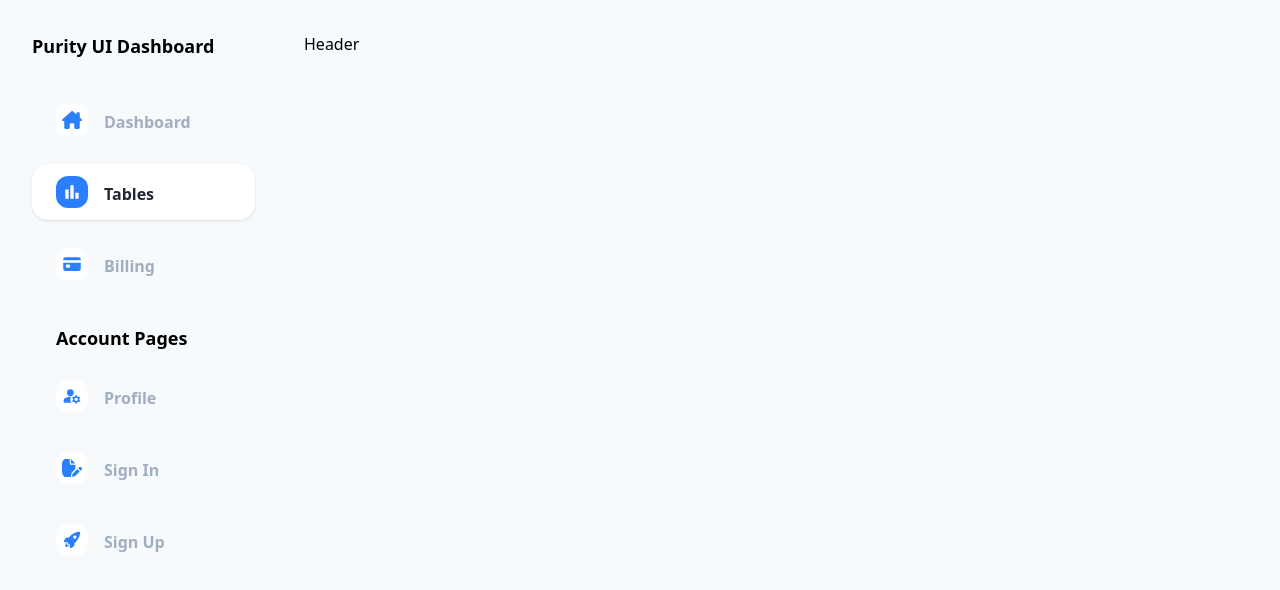
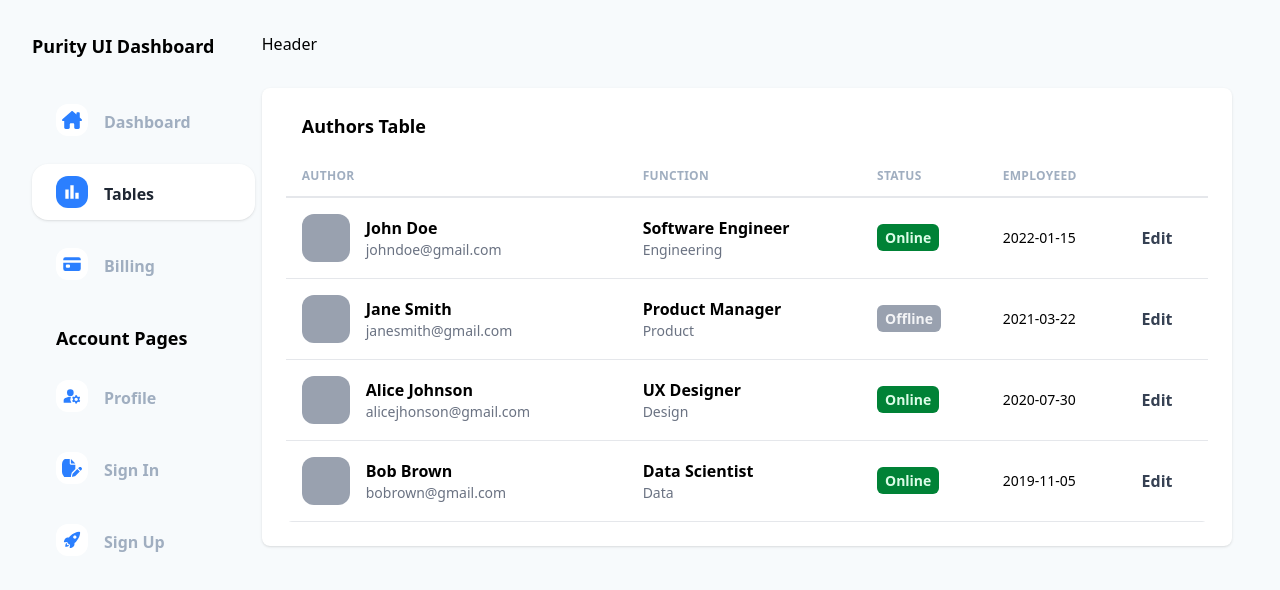
Before and after one commit to msanchariii/purity-dashboard, a Next.js app: page /tables in a window 1280 px wide. Shown: the top 590 px of the page. Built offline with nearby package versions, Linux system fonts and the light colour scheme.

Commit message:
Add AuthorsTable component and integrate with fake data

```diff
--- a/src/app/(sidebar)/layout.tsx
+++ b/src/app/(sidebar)/layout.tsx
@@ -7,9 +7,9 @@ const SideBarLayout = ({ children }: { children: ReactNode }) => {
     return (
         <div className="flex">
             <Sidebar
-                className={`hidden lg:block basis-1/5 fixed top-0 left-0 h-screen`}
+                className={`hidden lg:block basis-1/6 fixed top-0 left-0 h-screen`}
             />
-            <main className="ml-0 lg:ml-[20%] basis-full lg:basis-4/5 py-8 px-12 h-[200vh]">
+            <main className="ml-0 lg:ml-[16.7%] basis-full lg:basis-5/6 py-8 px-12 h-[200vh]">
                 <Header />
                 {children}
             </main>
--- a/src/app/(sidebar)/tables/page.tsx
+++ b/src/app/(sidebar)/tables/page.tsx
@@ -1,7 +1,13 @@
+import AuthorsTable from "@/components/AuthorsTable";
+import { authors } from "@/lib/fakeData";
 import React from "react";
 
 const TablesPage = () => {
-    return <div></div>;
+    return (
+        <div>
+            <AuthorsTable authors={authors} />
+        </div>
+    );
 };
 
 export default TablesPage;
--- /dev/null
+++ b/src/components/AuthorsTable.tsx
@@ -0,0 +1,108 @@
+import { Author } from "@/lib/fakeData";
+import React, { ReactNode } from "react";
+
+const TableCell = ({
+    children,
+    className,
+    ...props
+}: {
+    children: ReactNode;
+    className?: string;
+}) => {
+    return (
+        <td className={`py-4 px-4 ${className}`} {...props}>
+            {children}
+        </td>
+    );
+};
+
+const TableHeaderCell = ({
+    children,
+    className,
+    ...props
+}: {
+    children: ReactNode;
+    className?: string;
+}) => {
+    return (
+        <th className={`py-3 px-4 ${className}`} {...props}>
+            {children}
+        </th>
+    );
+};
+
+const AuthorsTable = ({ authors }: { authors: Author[] }) => {
+    return (
+        <div className="bg-white p-6 rounded-lg shadow-sm space-y-4">
+            <h2 className="text-lg font-bold ml-4">Authors Table</h2>
+            <div className="overflow-x-auto rounded-md">
+                <table className="w-full text-left text-sm">
+                    <thead className="text-dhusor uppercase tracking-wide text-xs border-b-2 border-gray-200 ">
+                        <tr>
+                            <TableHeaderCell className="flex items-center gap-4">
+                                Author
+                            </TableHeaderCell>
+                            <TableHeaderCell>Function</TableHeaderCell>
+                            <TableHeaderCell>Status</TableHeaderCell>
+                            <TableHeaderCell>Employeed</TableHeaderCell>
+                            <TableHeaderCell className="sr-only">
+                                Action
+                            </TableHeaderCell>
+                        </tr>
+                    </thead>
+                    <tbody>
+                        {authors.map((person, index) => (
+                            <tr
+                                key={index}
+                                className="border-b-1 border-gray-200 hover:bg-gray-50"
+                            >
+                                <TableCell className="flex gap-4 items-center">
+                                    <div className="h-12 w-12 bg-gray-400 rounded-xl"></div>
+                                    <div>
+                                        <div className="font-semibold text-base">
+                                            {person.name}
+                                        </div>
+                                        <div className="text-gray-500 text-sm">
+                                            {person.email}
+                                        </div>
+                                    </div>
+                                </TableCell>
+                                <TableCell>
+                                    <div className="font-semibold text-base">
+                                        {person.jobTitle}
+                                    </div>
+                                    <div className="text-gray-500 text-sm">
+                                        {person.department}
+                                    </div>
+                                </TableCell>
+
+                                <TableCell>
+                                    <span
+                                        className={`px-2 py-1 text-sm rounded-md font-semibold ${
+                                            person.status === "Online"
+                                                ? "text-green-100 bg-green-700"
+                                                : "text-gray-100 bg-gray-400"
+                                        }`}
+                                    >
+                                        {person.status}
+                                    </span>
+                                </TableCell>
+
+                                <TableCell className="font-medium">
+                                    {person.employedOn}
+                                </TableCell>
+                                <TableCell>
+                                    <button className="font-semibold text-base text-gray-700">
+                                        Edit
+                                    </button>
+                                </TableCell>
+                            </tr>
+                        ))}
+                    </tbody>
+                </table>
+            </div>
+        </div>
+    );
+};
+
+export default AuthorsTable;
--- a/src/components/header/index.tsx
+++ b/src/components/header/index.tsx
@@ -1,7 +1,7 @@
 import React from "react";
 
 const index = () => {
-    return <div>Header</div>;
+    return <div className="mb-8">Header</div>;
 };
 
 export default index;
--- /dev/null
+++ b/src/lib/fakeData.ts
@@ -0,0 +1,43 @@
+export type Author = {
+    name: string;
+    email: string;
+    jobTitle: string;
+    department: string;
+    employedOn: string;
+    status: "Online" | "Offline";
+};
+
+export const authors: Author[] = [
+    {
+        name: "John Doe",
+        email: "johndoe@gmail.com",
+        jobTitle: "Software Engineer",
+        department: "Engineering",
+        employedOn: "2022-01-15",
+        status: "Online",
+    },
+    {
+        name: "Jane Smith",
+        email: "janesmith@gmail.com",
+        jobTitle: "Product Manager",
+        department: "Product",
+        employedOn: "2021-03-22",
+        status: "Offline",
+    },
+    {
+        name: "Alice Johnson",
+        email: "alicejhonson@gmail.com",
+        jobTitle: "UX Designer",
+        department: "Design",
+        employedOn: "2020-07-30",
+        status: "Online",
+    },
+    {
+        name: "Bob Brown",
+        email: "bobrown@gmail.com",
+        jobTitle: "Data Scientist",
+        department: "Data",
+        employedOn: "2019-11-05",
+        status: "Online",
+    },
+];
```
